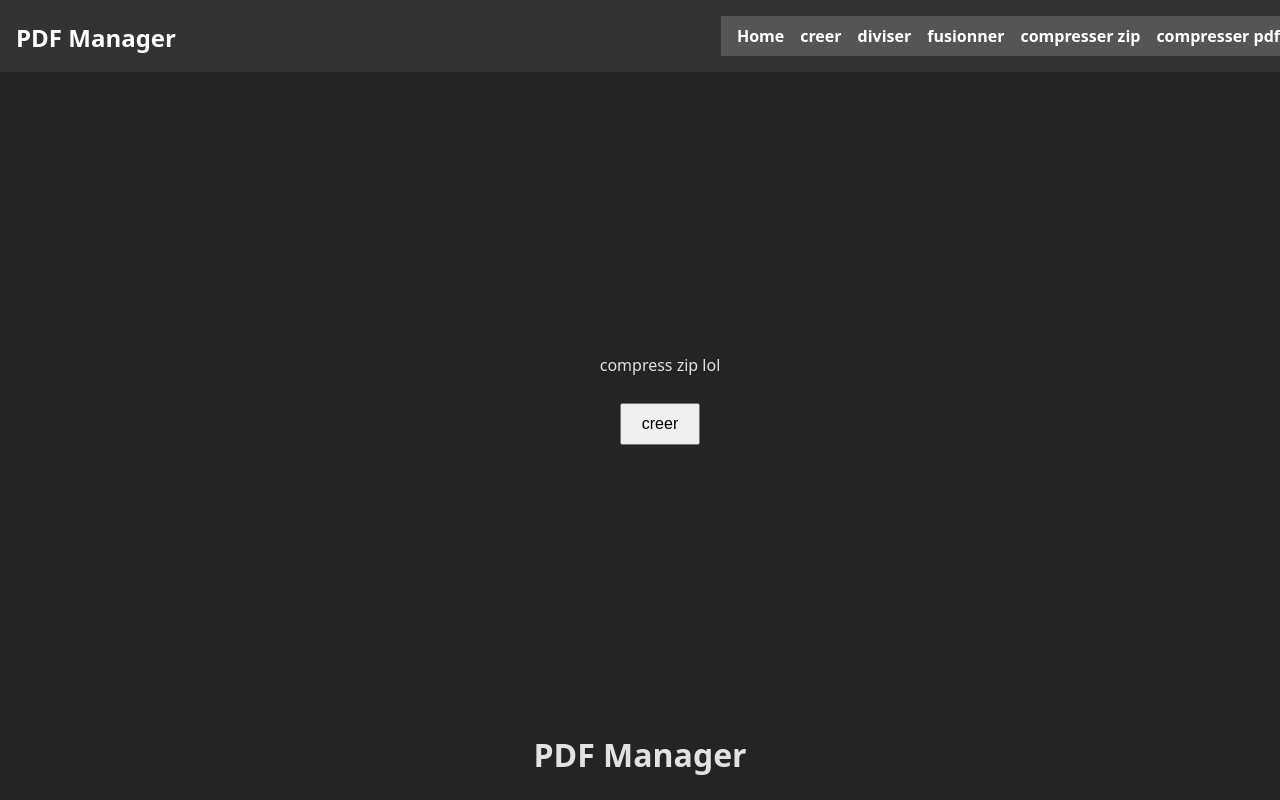
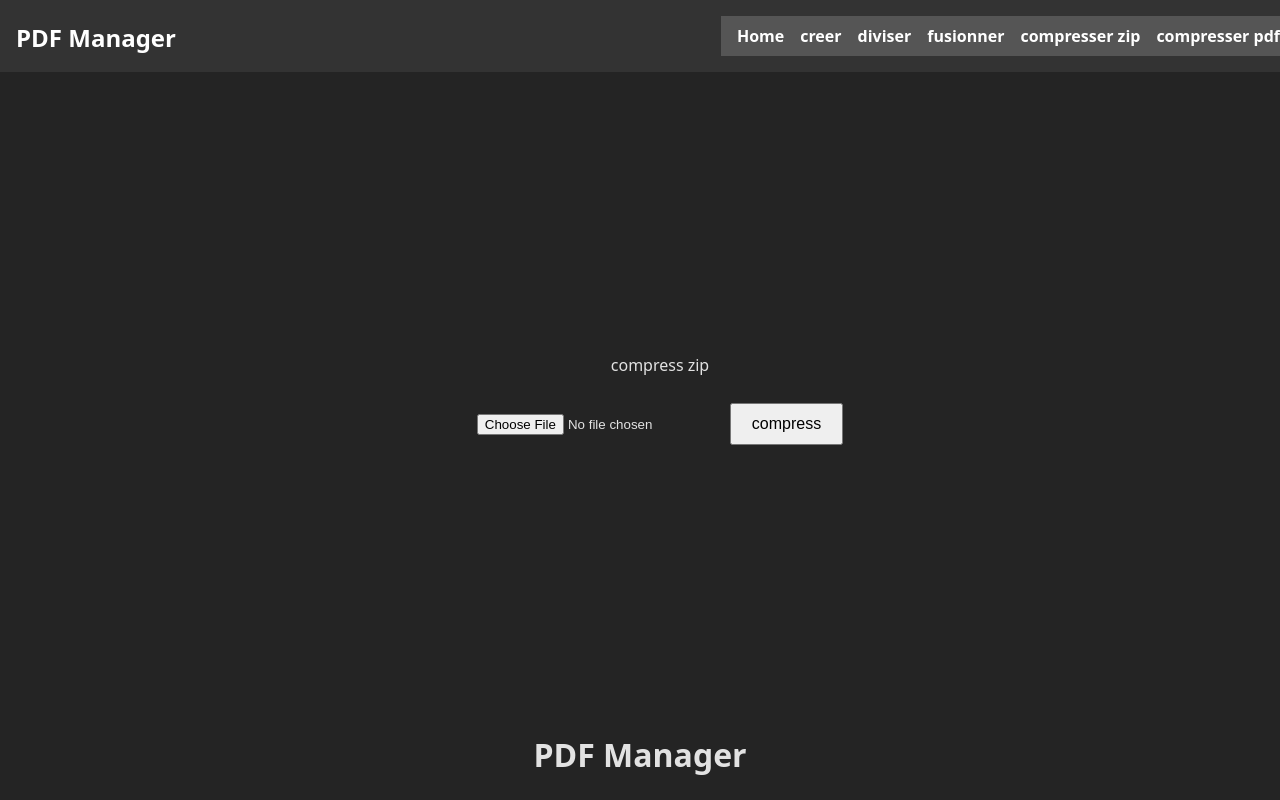
Before and after one commit to killerlick/PDFManager, a React (Vite) app in the folder PDFManager/frontend/: page /CompressZip in a window 1280 px wide. Shown: the top 800 px of the page. Built offline with nearby package versions, Linux system fonts and the light colour scheme.

Commit message:
correction de bug pour le build

```diff
--- a/PDFManager/frontend/src/App.tsx
+++ b/PDFManager/frontend/src/App.tsx
@@ -1,7 +1,5 @@
-import {Routes , Route , Link} from 'react-router-dom'
-import { useState } from 'react'
-import reactLogo from './assets/react.svg'
-import viteLogo from '/vite.svg'
+import {Routes , Route} from 'react-router-dom'
+
 import Header from './components/Header'
 import './App.css'
 import Footer from './components/Footer'
--- a/PDFManager/frontend/src/components/PdfView.tsx
+++ b/PDFManager/frontend/src/components/PdfView.tsx
@@ -1,4 +1,4 @@
-import { useState, useCallback } from 'react';
+import { useCallback } from 'react';
 import Dropzone from 'react-dropzone';
 import { DndContext, closestCenter, PointerSensor, useSensor, useSensors, } from '@dnd-kit/core';
 import { arrayMove, SortableContext, useSortable, horizontalListSortingStrategy, } from '@dnd-kit/sortable';
--- a/PDFManager/frontend/src/pages/CompressPdf.tsx
+++ b/PDFManager/frontend/src/pages/CompressPdf.tsx
@@ -1,8 +1,6 @@
 import { useState } from 'react';
 import DownloadButton from '../components/DownloadButton';
 import styles from './Pages.module.css';
-
-
 
 export default function CompressPdf() {
 
--- a/PDFManager/frontend/src/pages/CompressZip.tsx
+++ b/PDFManager/frontend/src/pages/CompressZip.tsx
@@ -1,20 +1,53 @@
+import { useState } from 'react';
 import styles from './Pages.module.css';
+import DownloadButton from '../components/DownloadButton';
 
 export default function CompressZip() {
 
-  const handleCompressZip = async () => {
+    const [downloadUrl, setDownloadUrl] = useState<string>("");
+    const [file, setFile] = useState<File | null>(null);
+
+  const handleCompressZip = async (e:any) => {
+
+    e.preventDefault();
+
+    if (!file) {
+      alert("Please upload a ZIP file.");
+      return;
+    }
+
+    const formData = new FormData();
+    formData.append("file", file);
+
     const res = await fetch("http://localhost:8080/compressZip", {
       method: "POST",
+      body: formData
     });
+
+    const blob = await res.blob();
+    const url = window.URL.createObjectURL(blob);
+    setDownloadUrl(url);
+
   }
-  return(
+  return (
 
     <div>
-      <p>compress zip lol</p>
-      <button
-      className={styles.btn}
-      onClick={() => handleCompressZip()}>
-        creer
-      </button>
+      <p>compress zip</p>
+      <form onSubmit={handleCompressZip} className={styles.form}>
+        <input
+          type="file"
+          name="file"
+          onChange={
+            (e) => {
+              if (!e.target.files) return;
+              setFile(e.target.files[0]);
+            }
+          }
+          required />
+        <button type="submit" className={styles.btn}>compress</button>
+
+      </form>
+      <DownloadButton downloadUrl={downloadUrl} ></DownloadButton>
     </div>
-  );}
+  );
+}
```
